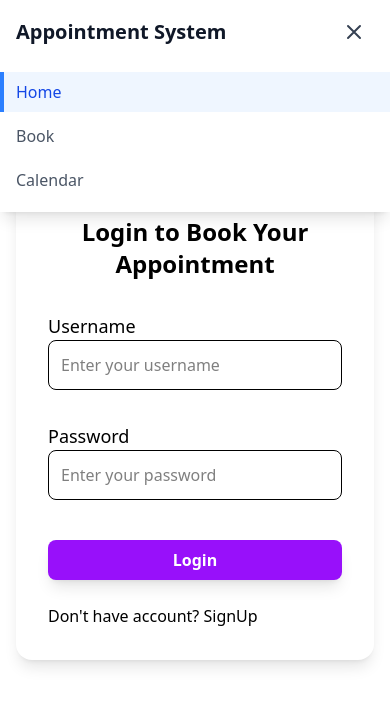
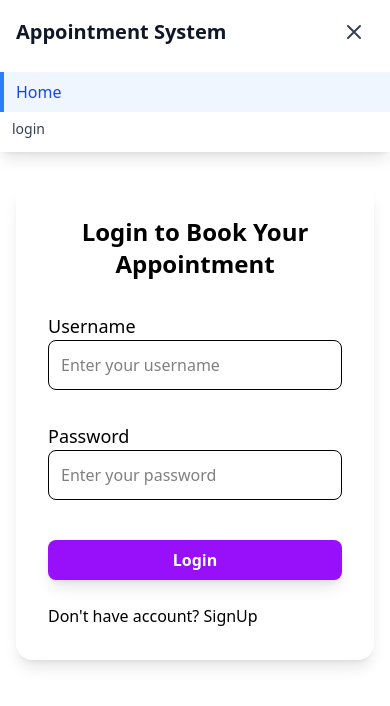
Before and after one commit to Suman9709/AppointmentBookingSystems, a React (Vite) app in the folder appointment_booking_system/: page / in a window 390 px wide. Both pictures are taken after a click on the button "Open main menu". Shown: the top 706 px of the page. Built offline with nearby package versions, Linux system fonts and the light colour scheme.

Commit message:
edited navbar

```diff
--- a/appointment_booking_system/src/Components/NavBar.jsx
+++ b/appointment_booking_system/src/Components/NavBar.jsx
@@ -143,6 +143,20 @@ const NavBar = () => {
                                 >
                                     Home
                                 </Link>
+
+                            </>
+                        )}
+                        {!isAuthenticated && (
+                            <Link
+                                to="/"
+                                className="text-gray-700 hover:text-blue-600 px-3 py-2 rounded-md text-sm font-medium transition duration-150"
+                            >
+                                login
+                            </Link>
+                        )}
+
+                        {isAuthenticated && (
+                            <>
                                 <Link
                                     to="/book"
                                     onClick={() => setIsMenuOpen(false)}
@@ -157,9 +171,7 @@ const NavBar = () => {
                                 >
                                     Calendar
                                 </Link>
-                            </>
-                        )}
-                        {isAuthenticated && (
+
                                 <button
                                     onClick={(e) => {
                                         handleLogout(e);
@@ -169,6 +181,7 @@ const NavBar = () => {
                                 >
                                     Logout
                                 </button>
+                            </>
                         )}
                     </div>
                 </div>
```
Lines whose indentation alone changed are shown as unchanged.
